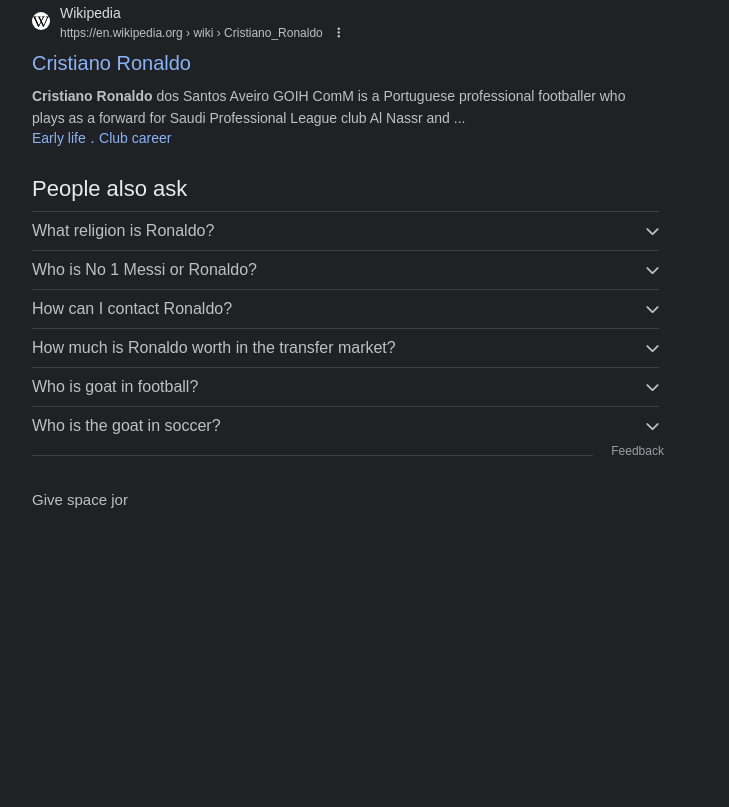
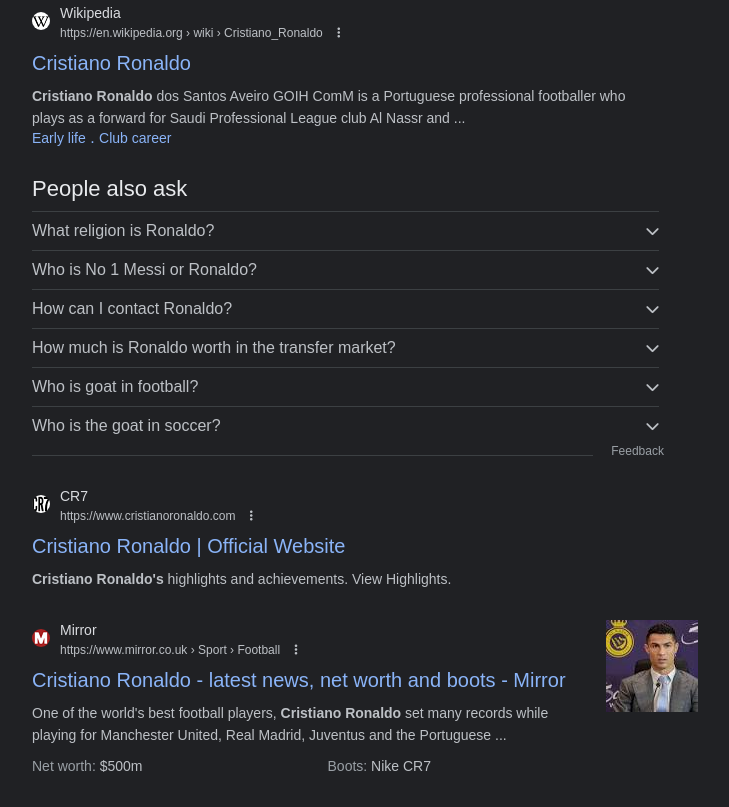
Before and after one commit to Oscardelahoski/Google-Search-Project, a plain HTML site: page index.html in a window 1280 px wide. Shown: the part 1489-2296 px from the top of the page, without its empty margins (160-889 px from the left). Before the commit the page ends 2007 px from the top, so only its background shows below. Drawn offline with Linux system fonts and the light colour scheme.

Commit message:
my seventh commit

```diff
--- a/css/style.css
+++ b/css/style.css
@@ -766,3 +766,148 @@
     text-align: center;
 
 }
+
+/* This is the styling for the CR7 section */
+
+.cr7 {
+    padding-bottom: 30px;
+}
+
+.cr7-ctn {
+    display: flex;
+    flex-direction: row;
+    gap: 10px;
+    padding-bottom: 10px;
+    align-items: center;
+}
+
+.cr7-ctn > div > img {
+    border-radius: 50%;
+}
+
+.cr7-links > p {
+    color: #dadce0;
+    font-size: 14px;
+    line-height: 20px;
+}
+
+.cr7-links > div > a {
+    text-decoration: none;
+    font-size: 12px;
+    line-height: 18px;
+    color: #bdc1c6;
+}
+
+.cr7-links > div > i {
+    font-size: 12px;
+    line-height: 18px;
+    color: #bdc1c6;
+    padding-left: 10px;
+}
+
+.cr7 > a {
+    text-decoration: none;
+}
+
+.cr7 > a:hover {
+    text-decoration: underline;
+    text-decoration-color: #8ab4f8;
+}
+
+.cr7 > a > h3 {
+    color: #8ab4f8;
+    font-size: 20px;
+    font-weight: 400;
+    padding-bottom: 10px;
+
+}
+
+.cr7 > p {
+    color: #bdc1c6;
+    font-size: 14px;
+    line-height: 1.58;
+}
+
+/* This is the styling for the mirror section */
+
+.mirror-section {
+    padding-bottom: 30px;
+    display: flex;
+    flex-direction: row;
+    gap: 40px;
+}
+
+.mirror-sec-ctn {
+    display: flex;
+    flex-direction: row;
+    gap: 10px;
+    padding-bottom: 10px;
+    align-items: center;
+}
+
+.mirror-sec-ctn > div > img {
+    border-radius: 50%;
+}
+
+.mirror-sec-links > p {
+    color: #dadce0;
+    font-size: 14px;
+    line-height: 20px;
+}
+
+.mirror-sec-links > div > a {
+    text-decoration: none;
+    font-size: 12px;
+    line-height: 18px;
+    color: #bdc1c6;
+}
+
+.mirror-sec-links > div > i {
+    font-size: 12px;
+    line-height: 18px;
+    color: #bdc1c6;
+    padding-left: 10px;
+}
+
+.mirror-sec > a {
+    text-decoration: none;
+}
+
+.mirror-sec > a:hover {
+    text-decoration: underline;
+    text-decoration-color: #8ab4f8;
+}
+
+.mirror-sec > a > h3 {
+    color: #8ab4f8;
+    font-size: 20px;
+    font-weight: 400;
+    padding-bottom: 10px;
+
+}
+
+.mirror-sec > p {
+    color: #bdc1c6;
+    font-size: 14px;
+    line-height: 1.58;
+}
+
+.net-boots {
+    display: flex;
+    flex-direction: row;
+    /* align-items: center; */
+    gap: 185px;
+    padding-top: 8px;
+}
+
+.net-boots > p > span {
+    color: #9aa0a6;
+    font-size: 14px;
+    line-height: 22px;
+}
+
+.net-boots > p {
+    color: #bdc1c6;
+    font-size: 14px;
+    line-height: 22px;
+}
--- a/index.html
+++ b/index.html
@@ -315,7 +315,58 @@
               <a href="#">Feedback</a>
             </div>
           </div>
-          <p>Give space jor</p>
+          <!-- This is the CR7 section -->
+          <div class="cr7">
+            <div class="cr7-ctn">
+              <div><img src="/images/cr7 logo.png" alt="" /></div>
+              <div class="cr7-links">
+                <p>CR7</p>
+                <div>
+                  <a href="#">https://www.cristianoronaldo.com</a>
+                  <i class="fa-solid fa-ellipsis-vertical"></i>
+                </div>
+              </div>
+            </div>
+            <a href="#"><h3>Cristiano Ronaldo | Official Website</h3></a>
+            <p>
+              <b>Cristiano Ronaldo's</b> highlights and achievements. View
+              Highlights.
+            </p>
+          </div>
+
+          <!-- This is the Mirror section -->
+          <div class="mirror-section">
+            <div class="mirror-sec">
+              <div class="mirror-sec-ctn">
+                <div>
+                  <img src="/images/story logo the mirror.png" alt="" />
+                </div>
+                <div class="mirror-sec-links">
+                  <p>Mirror</p>
+                  <div>
+                    <a href="#">https://www.mirror.co.uk › Sport › Football</a>
+                    <i class="fa-solid fa-ellipsis-vertical"></i>
+                  </div>
+                </div>
+              </div>
+              <a href="#"
+                ><h3>
+                  Cristiano Ronaldo - latest news, net worth and boots - Mirror
+                </h3></a
+              >
+              <p>
+                One of the world's best football players,
+                <b>Cristiano Ronaldo</b> set many records while <br />
+                playing for Manchester United, Real Madrid, Juventus and the
+                Portuguese ...
+              </p>
+              <div class="net-boots">
+                <p><span>Net worth:</span> $500m</p>
+                <p><span>Boots:</span> Nike CR7</p>
+              </div>
+            </div>
+            <div><img src="/images/story 7.jpeg" alt="" /></div>
+          </div>
         </div>
         <!-- This is the section B -->
         <div class="section-B">
```
Also changed, not shown: images/cr7 logo.png (added), images/story 7.jpeg (added), images/story logo the mirror.png (added).
